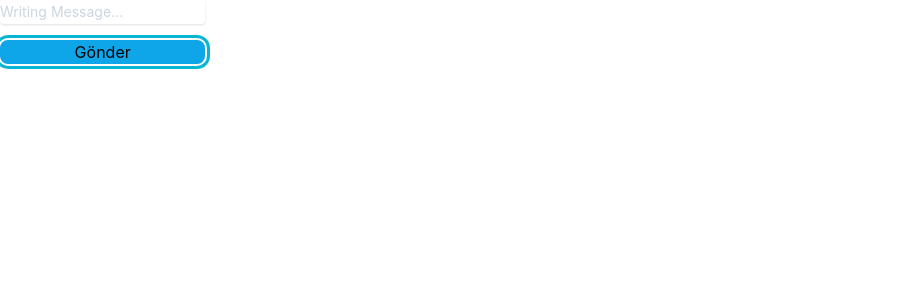
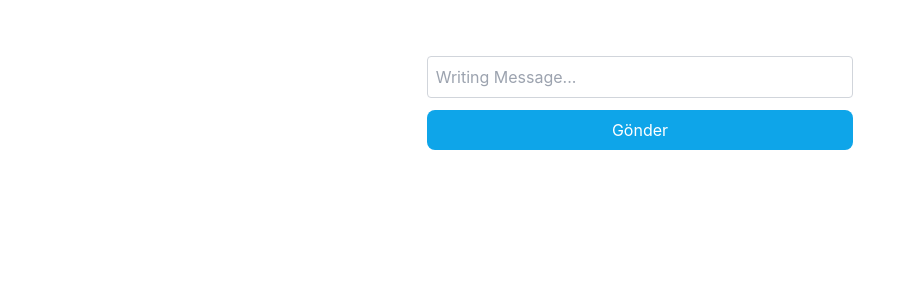
Before and after one commit to OmerYALTIRIK/messaging-app, a React (Create React App) app: page / in a window 1280 px wide. Shown: the top 300 px of the page, without its empty margins (0-916 px from the left). Built offline with nearby package versions, Linux system fonts and the light colour scheme.

Commit message:
added icon and styles

```diff
--- a/src/components/MessageInput.js
+++ b/src/components/MessageInput.js
@@ -10,24 +10,36 @@ function MessageInput({ sendMessage }) {
   const handleKeyDown = (event) => {
     if (event.key === "Enter") {
       sendMessage(message);
-      setMessage("");
+      setMessage(""); // Input alanını temizle enter'a basınca
     }
   };
 
+  const handleSendClick = () => {
+    sendMessage(message);
+    setMessage(""); // Input alanını temizle mouse ile tıklayınca
+  };
+
   return (
-    <div class="grid gap-4 grid-cols-2 grid-rows-2 w-2/6 mb-3 items-stretch">
+    <div className="flex flex-col w-2/6 mb-3 items-stretch m-auto mt-14">
+      <div className="flex items-center border rounded border-gray-300 p-2">
         <input
           type="text"
           value={message}
           onChange={handleMessageChange}
-        onKeyDown={handleKeyDown} // Enter tuşuna basıldığında handleKeyDown çalışacak
+          onKeyDown={handleKeyDown}
           placeholder="Writing Message..."
-        className=" placeholder-slate-300 text-slate-600 bg-white rounded text-sm border-0 shadow outline-none focus:outline-none focus:ring"
+          className="flex-grow bg-transparent outline-none"
         />
-      <span class="z-10 h-full leading-snug font-normal text-center text-slate-300 bg-transparent rounded text-base w-8 py-3">
-        <i class="fas fa-user"></i>
+        <span className="h-full leading-snug font-normal text-center text-slate-300 bg-transparent text-base">
+          <i className="fas fa-user"></i>
         </span>
-      <button onClick={() => sendMessage(message)} className="bg-sky-500 outline outline-offset-2 outline-cyan-500 rounded-lg">Gönder</button>
+      </div>
+      <button
+        onClick={handleSendClick}
+        className="bg-sky-500 rounded-lg mt-3 px-4 py-2 text-white"
+      >
+        Gönder
+      </button>
     </div>
   );
 }
```
Lines whose indentation alone changed are shown as unchanged.
